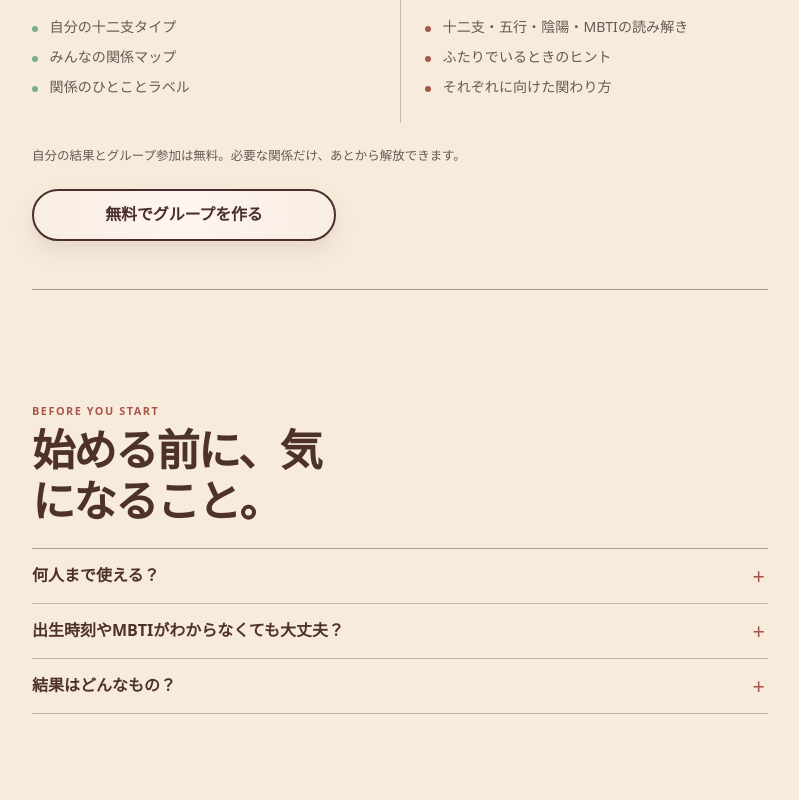
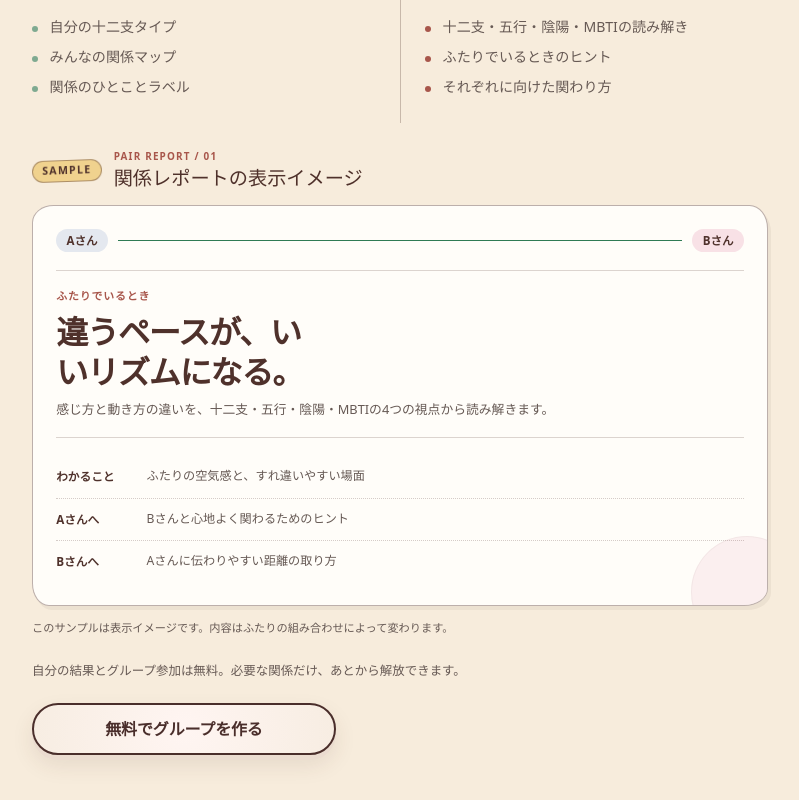
Before and after one commit to mi-hye/mofutype, a Next.js app: page / in a window 1280 px wide. Shown: the part 1978-2778 px from the top of the page, without its empty margins (240-1039 px from the left). Built offline with nearby package versions, Linux system fonts and the light colour scheme; no server answers.

Commit message:
show paid report preview before conversion

```diff
--- a/scripts/quality-loop/audit.mjs
+++ b/scripts/quality-loop/audit.mjs
@@ -20,6 +20,8 @@ const requiredCopy = [
   "まずは無料で、みんなの輪郭まで。",
   "0円",
   "1組 300円",
+  "関係レポートの表示イメージ",
+  "このサンプルは表示イメージです。内容はふたりの組み合わせによって変わります。",
   "無料でグループを作る",
   "始める前に、気になること。",
 ];
@@ -87,6 +89,7 @@ try {
         const cta = document.querySelector(".hero__cta");
         const secondaryCta = document.querySelector(".value-ledger__cta");
         const ledger = document.querySelector(".value-ledger");
+        const reportPreview = document.querySelector(".report-preview__paper");
         const rect = (element) => element?.getBoundingClientRect() ?? null;
         const rectData = (element) => {
           const bounds = rect(element);
@@ -104,6 +107,7 @@ try {
           primaryCta: rectData(cta),
           secondaryCta: rectData(secondaryCta),
           ledger: rectData(ledger),
+          reportPreview: rectData(reportPreview),
         };
       });
 
@@ -123,6 +127,7 @@ try {
         primaryCtaWithinViewport: withinViewport(layout.primaryCta),
         secondaryCtaWithinViewport: withinViewport(layout.secondaryCta),
         pricingWithinViewport: withinViewport(layout.ledger),
+        reportPreviewWithinViewport: withinViewport(layout.reportPreview),
         faqAnswerVisible,
         noConsoleErrors: consoleErrors.length === 0,
         noPageErrors: pageErrors.length === 0,
--- a/src/app/globals.css
+++ b/src/app/globals.css
@@ -153,6 +153,28 @@ button, input, textarea, select { font: inherit; }
 .value-ledger__tier li::before, .relation-sheet__offer li::before, .checkout-panel__summary li::before { position: absolute; top: 0.7em; left: 0; width: 0.38rem; height: 0.38rem; border-radius: 50%; background: var(--list-accent, var(--color-line-soft)); content: ""; }
 .value-ledger__tier[data-tier="free"] { --tier-accent: var(--animal-dragon-pastel); --list-accent: var(--animal-dragon-border); }
 .value-ledger__tier[data-tier="paid"] { --tier-accent: var(--butter); --list-accent: var(--accent-vermilion); }
+.report-preview { display: grid; gap: 0.85rem; margin-top: 0.35rem; }
+.report-preview__header { display: flex; min-width: 0; align-items: center; gap: 0.75rem; }
+.report-preview__sample-label { flex: 0 0 auto; border: 1px solid rgb(var(--ink-rgb) / 42%); border-radius: 999px; padding: 0.28rem 0.58rem; background: var(--butter); color: var(--ink); font-size: 0.66rem; font-weight: 850; letter-spacing: 0.12em; line-height: 1; transform: rotate(-2deg); }
+.report-preview__header > div { display: grid; min-width: 0; gap: 0.15rem; }
+.report-preview__header p { margin: 0; color: var(--accent-vermilion); font-size: 0.62rem; font-weight: 800; letter-spacing: 0.12em; line-height: 1.2; }
+.report-preview__header h3 { margin: 0; color: var(--ink); font-size: clamp(1rem, 4vw, 1.2rem); line-height: 1.35; }
+.report-preview__paper { position: relative; display: grid; min-width: 0; gap: 1.15rem; overflow: hidden; border: var(--border-panel); border-radius: 1.35rem 1.15rem 1.5rem 1.05rem / 1.1rem 1.45rem 1.08rem 1.4rem; padding: clamp(1rem, 4.5vw, 1.45rem); background: var(--surface-elevated); box-shadow: 3px 4px 0 rgb(var(--ink-rgb) / 6%); }
+.report-preview__paper::after { position: absolute; right: -2.25rem; bottom: -2.7rem; width: 7rem; aspect-ratio: 1; border: 1px solid rgb(var(--ink-rgb) / 10%); border-radius: 50%; background: var(--animal-rabbit-pastel); content: ""; opacity: 0.5; }
+.report-preview__pair { display: grid; grid-template-columns: auto minmax(2rem, 1fr) auto; align-items: center; gap: 0.65rem; }
+.report-preview__pair span { border-radius: 999px; padding: 0.3rem 0.65rem; background: var(--animal-rat-pastel); color: var(--ink); font-size: 0.72rem; font-weight: 800; line-height: 1.15; }
+.report-preview__pair span:last-child { background: var(--animal-rabbit-pastel); }
+.report-preview__pair i { height: 1px; background: var(--relationship-calm); }
+.report-preview__lead { display: grid; gap: 0.45rem; border-block: 1px solid rgb(var(--ink-rgb) / 20%); padding-block: 1rem; }
+.report-preview__lead > span { color: var(--accent-vermilion); font-size: 0.68rem; font-weight: 800; letter-spacing: 0.08em; }
+.report-preview__lead strong { max-width: 17ch; color: var(--ink); font-family: var(--font-display); font-size: clamp(1.35rem, 6vw, 2rem); letter-spacing: -0.035em; line-height: 1.25; text-wrap: balance; }
+.report-preview__lead p { max-width: 38rem; margin: 0; color: var(--text-muted); font-size: 0.8rem; line-height: 1.7; }
+.report-preview__contents { display: grid; z-index: 1; gap: 0; margin: 0; }
+.report-preview__contents > div { display: grid; grid-template-columns: 5rem minmax(0, 1fr); gap: 0.65rem; border-bottom: 1px dotted rgb(var(--ink-rgb) / 24%); padding: 0.68rem 0; }
+.report-preview__contents > div:last-child { border-bottom: 0; }
+.report-preview__contents dt { color: var(--ink); font-size: 0.73rem; font-weight: 800; }
+.report-preview__contents dd { margin: 0; color: var(--text-muted); font-size: 0.76rem; line-height: 1.55; overflow-wrap: anywhere; }
+.report-preview__disclaimer { margin: 0; color: var(--text-muted); font-size: 0.7rem; line-height: 1.6; }
 .value-ledger__note { max-width: 38rem; margin: 0; color: var(--text-muted); font-size: 0.78rem; line-height: 1.7; }
 .value-ledger__cta { width: min(100%, 19rem); text-decoration: none; }
 .trust-notes { order: 8; display: grid; width: min(100%, 46rem); gap: 1.35rem; margin: clamp(3.75rem, 10vw, 6rem) auto 0; }
--- a/src/app/page.tsx
+++ b/src/app/page.tsx
@@ -133,6 +133,51 @@ export default function Home() {
             </article>
           </div>
 
+          <section className="report-preview" aria-labelledby="report-preview-title">
+            <header className="report-preview__header">
+              <span className="report-preview__sample-label">SAMPLE</span>
+              <div>
+                <p>PAIR REPORT / 01</p>
+                <h3 id="report-preview-title">関係レポートの表示イメージ</h3>
+              </div>
+            </header>
+
+            <div className="report-preview__paper">
+              <div className="report-preview__pair" aria-label="AさんとBさんのサンプル">
+                <span>Aさん</span>
+                <i aria-hidden="true" />
+                <span>Bさん</span>
+              </div>
+
+              <div className="report-preview__lead">
+                <span>ふたりでいるとき</span>
+                <strong>違うペースが、いいリズムになる。</strong>
+                <p>
+                  感じ方と動き方の違いを、十二支・五行・陰陽・MBTIの4つの視点から読み解きます。
+                </p>
+              </div>
+
+              <dl className="report-preview__contents">
+                <div>
+                  <dt>わかること</dt>
+                  <dd>ふたりの空気感と、すれ違いやすい場面</dd>
+                </div>
+                <div>
+                  <dt>Aさんへ</dt>
+                  <dd>Bさんと心地よく関わるためのヒント</dd>
+                </div>
+                <div>
+                  <dt>Bさんへ</dt>
+                  <dd>Aさんに伝わりやすい距離の取り方</dd>
+                </div>
+              </dl>
+            </div>
+
+            <p className="report-preview__disclaimer">
+              このサンプルは表示イメージです。内容はふたりの組み合わせによって変わります。
+            </p>
+          </section>
+
           <p className="value-ledger__note">
             自分の結果とグループ参加は無料。必要な関係だけ、あとから解放できます。
           </p>
--- a/src/components/dev-locale-toggle.tsx
+++ b/src/components/dev-locale-toggle.tsx
@@ -43,6 +43,20 @@ const KO_COPY: Readonly<Record<string, string>> = {
   "ふたりでいるときのヒント": "둘이 함께 있을 때의 힌트",
   "それぞれに向けた関わり方": "각자에게 맞는 관계 방식",
   "自分の結果とグループ参加は無料。必要な関係だけ、あとから解放できます。": "내 결과와 그룹 참여는 무료예요. 필요한 관계만 나중에 열 수 있어요.",
+  "関係レポートの表示イメージ": "관계 리포트 표시 예시",
+  "AさんとBさんのサンプル": "A님과 B님의 예시",
+  "Aさん": "A님",
+  "Bさん": "B님",
+  "ふたりでいるとき": "둘이 함께 있을 때",
+  "違うペースが、いいリズムになる。": "서로 다른 속도가 좋은 리듬이 돼요.",
+  "感じ方と動き方の違いを、十二支・五行・陰陽・MBTIの4つの視点から読み解きます。": "느끼는 방식과 행동의 차이를 십이지·오행·음양·MBTI 네 가지 관점으로 풀어봐요.",
+  "わかること": "알 수 있는 것",
+  "ふたりの空気感と、すれ違いやすい場面": "두 사람의 분위기와 엇갈리기 쉬운 상황",
+  "Aさんへ": "A님에게",
+  "Bさんと心地よく関わるためのヒント": "B님과 편안하게 관계 맺는 힌트",
+  "Bさんへ": "B님에게",
+  "Aさんに伝わりやすい距離の取り方": "A님에게 잘 전해지는 거리 두는 법",
+  "このサンプルは表示イメージです。内容はふたりの組み合わせによって変わります。": "이 샘플은 표시 예시예요. 내용은 두 사람의 조합에 따라 달라져요.",
   "無料でグループを作る": "무료로 그룹 만들기",
   "始める前に、気になること。": "시작하기 전에 궁금한 것.",
   "何人まで使える？": "몇 명까지 쓸 수 있나요?",
```
Also changed, not shown: 1 other file (tests, documents, lock files or other folders).
